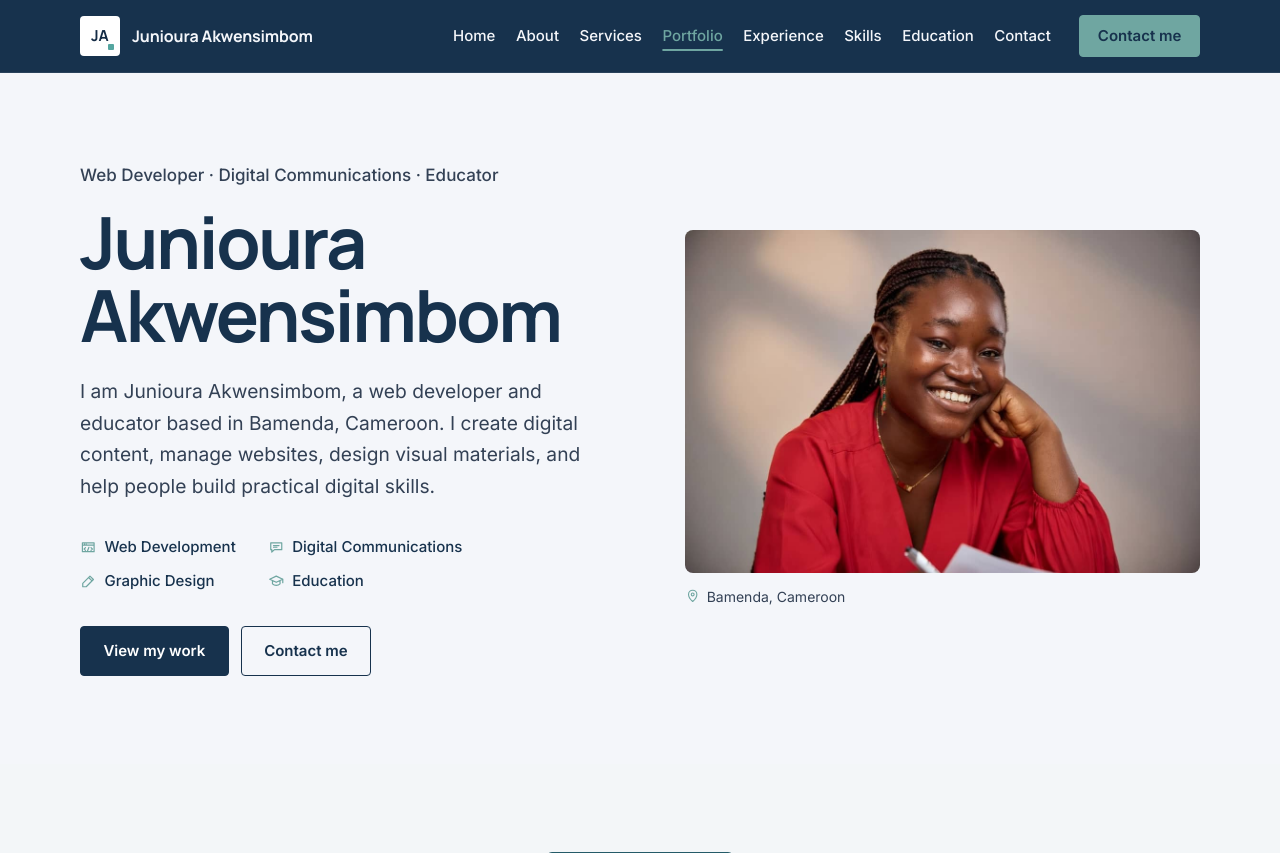
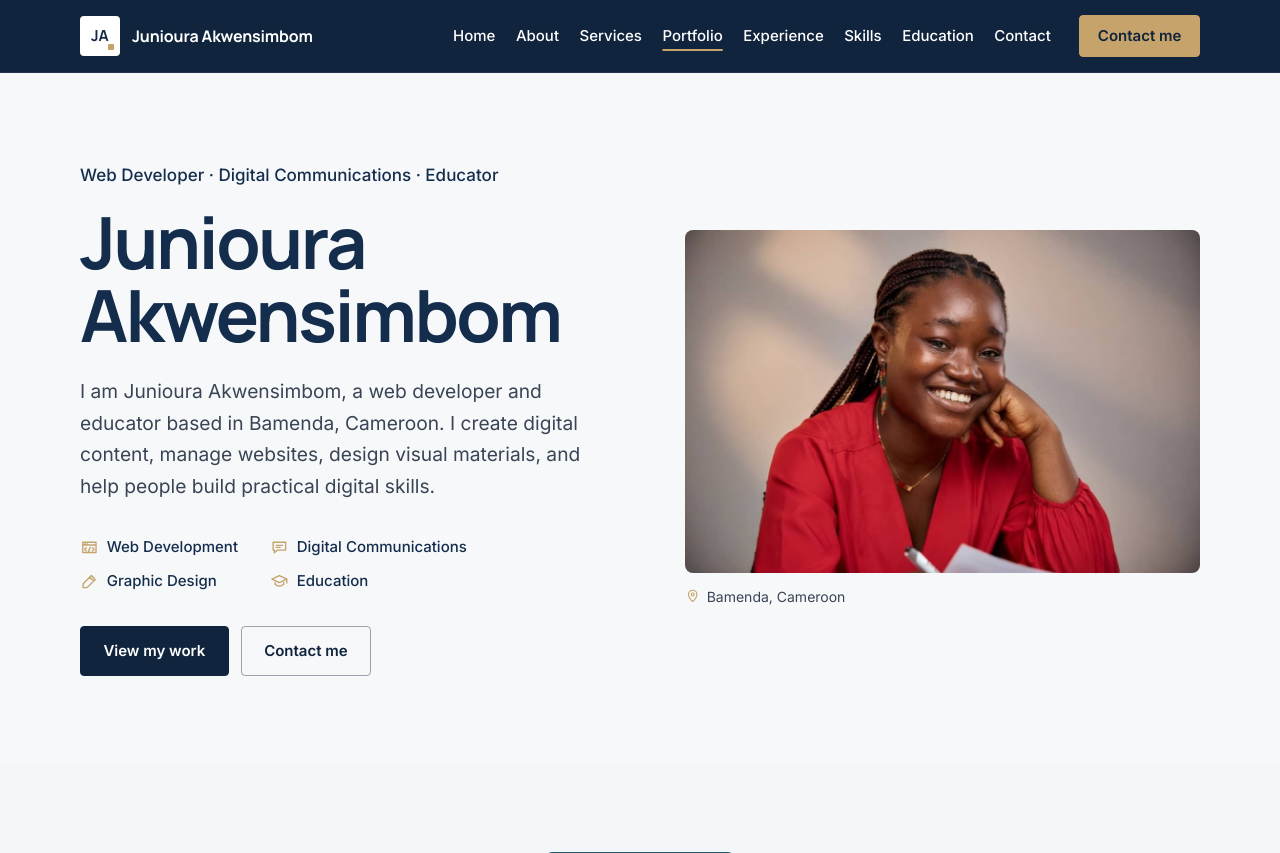
Before and after one commit to juniouraakwensimbon-coder/junioura-portfolio, a Node server app: page / in a window 1280 px wide. Shown: the top 853 px of the page. Run offline with Node 20, Linux system fonts and the light colour scheme; some libraries are stand-ins or nearby versions.

Commit message:
Navbar and hero: Midnight Navy, Soft White and Muted Gold
Co-Authored-By: Claude Opus 5.5 <noreply@anthropic.com>

```diff
--- a/public/css/style.css
+++ b/public/css/style.css
@@ -16,10 +16,12 @@
   --white: #FFFFFF;
 
   /* Navbar and home hero only */
-  --slate-blue: #17324D;
-  --soft-white: #F4F6FA;
-  --muted-teal: #6FA6A1;
-  --dark-slate: #334155;
+  --midnight: #10243D;    /* navbar background, primary buttons */
+  --soft-white: #F7F8FA;  /* hero background */
+  --deep-navy: #142D4C;   /* hero headings and labels */
+  --gold: #C5A36A;        /* small accents only */
+  --gold-dark: #B08D52;   /* gold hover (5.1:1 with midnight text) */
+  --slate: #394454;       /* hero body text */
 
   --text: #142B45;
   --muted: rgba(20, 43, 69, .74);
@@ -65,7 +67,8 @@ ul, ol { margin: 0; padding: 0; list-style: none; }
 dl, dd, figure, blockquote { margin: 0; }
 button { font: inherit; color: inherit; cursor: pointer; }
 :focus-visible { outline: 3px solid var(--teal); outline-offset: 3px; border-radius: 2px; }
-:where(.site-header, .page-hero, .about-hero, .approach, .enquiry, .contact, .site-footer) :focus-visible { outline-color: var(--soft-teal); }
+.site-header :focus-visible { outline-color: var(--gold); }
+:where(.page-hero, .about-hero, .approach, .enquiry, .contact, .site-footer) :focus-visible { outline-color: var(--soft-teal); }
 .contact .contact-form-wrap :focus-visible { outline-color: var(--teal); }
 ::selection { background: rgba(85, 166, 160, .32); color: var(--navy); }
 main:focus { outline: none; }
@@ -123,12 +126,12 @@ main:focus { outline: none; }
 .btn-ghost:hover { background: rgba(255, 255, 255, .1); border-color: var(--white); }
 .btn-outline { border-color: var(--navy); color: var(--navy); }
 .btn-outline:hover { background: var(--navy); color: var(--white); }
-.site-header .btn-primary { background: var(--muted-teal); border-color: var(--muted-teal); color: var(--slate-blue); }
-.site-header .btn-primary:hover { background: var(--soft-white); border-color: var(--soft-white); color: var(--slate-blue); }
-.hero .btn-primary { background: var(--slate-blue); border-color: var(--slate-blue); color: var(--white); }
-.hero .btn-primary:hover { background: var(--teal); border-color: var(--teal); }
-.hero .btn-ghost { background: transparent; border-color: var(--slate-blue); color: var(--slate-blue); }
-.hero .btn-ghost:hover { background: var(--slate-blue); color: var(--white); }
+.site-header .btn-primary { background: var(--gold); border-color: var(--gold); color: var(--midnight); }
+.site-header .btn-primary:hover { background: var(--gold-dark); border-color: var(--gold-dark); color: var(--midnight); }
+.hero .btn-primary { background: var(--midnight); border-color: var(--midnight); color: var(--white); }
+.hero .btn-primary:hover { background: var(--deep-navy); border-color: var(--gold); color: var(--white); }
+.hero .btn-ghost { background: transparent; border-color: rgba(16, 36, 61, .4); color: var(--midnight); }
+.hero .btn-ghost:hover { background: var(--midnight); border-color: var(--midnight); color: var(--white); }
 
 .text-link {
   display: inline-flex; align-items: center; gap: .35rem;
@@ -139,16 +142,16 @@ main:focus { outline: none; }
 .text-link:hover { color: var(--navy); }
 
 /* ---------- Navigation (collapses below 1180px) ---------- */
-.site-header { position: sticky; top: 0; z-index: 50; background: var(--slate-blue); color: var(--soft-white); border-bottom: 1px solid rgba(255, 255, 255, .08); }
+.site-header { position: sticky; top: 0; z-index: 50; background: var(--midnight); color: var(--white); border-bottom: 1px solid rgba(255, 255, 255, .08); }
 .header-inner { display: flex; align-items: center; justify-content: space-between; gap: 1rem; min-height: var(--header-h); }
 .wordmark { display: inline-flex; align-items: center; gap: .75rem; text-decoration: none; min-width: 0; }
 .wordmark-mark {
   position: relative; display: grid; place-items: center; flex: none; width: 40px; height: 40px; border-radius: 4px;
   background: var(--white); color: var(--navy); font-family: var(--head); font-weight: 800; font-size: .95rem; letter-spacing: .02em;
 }
-.wordmark-mark::after { content: ''; position: absolute; right: 6px; bottom: 6px; width: 6px; height: 6px; background: var(--soft-teal); border-radius: 1px; }
+.wordmark-mark::after { content: ''; position: absolute; right: 6px; bottom: 6px; width: 6px; height: 6px; background: var(--gold); border-radius: 1px; }
 .wordmark-text { display: flex; flex-direction: column; min-width: 0; line-height: 1.25; }
-.wordmark-name { font-family: var(--head); font-weight: 700; font-size: 1rem; letter-spacing: -.01em; white-space: nowrap; color: var(--soft-white); }
+.wordmark-name { font-family: var(--head); font-weight: 700; font-size: 1rem; letter-spacing: -.01em; white-space: nowrap; color: var(--white); }
 
 .nav-toggle { display: inline-grid; place-items: center; width: 46px; height: 46px; border: 1px solid var(--on-dark-line); border-radius: var(--r-sm); background: transparent; color: var(--white); }
 .nav-toggle .icon { width: 22px; height: 22px; }
@@ -157,11 +160,12 @@ main:focus { outline: none; }
 .nav-toggle[aria-expanded="true"] .nav-toggle-open { display: none; }
 .nav-toggle[aria-expanded="true"] .nav-toggle-close { display: block; }
 
-.site-nav { position: absolute; top: 100%; left: 0; right: 0; background: var(--slate-blue); border-top: 1px solid var(--on-dark-line); display: none; max-height: calc(100vh - var(--header-h)); overflow-y: auto; }
+.site-nav { position: absolute; top: 100%; left: 0; right: 0; background: var(--midnight); border-top: 1px solid var(--on-dark-line); display: none; max-height: calc(100vh - var(--header-h)); overflow-y: auto; }
 .js .site-nav.is-open { display: block; }
 .site-nav ul { padding: .25rem var(--gutter) 1.25rem; }
-.site-nav a:not(.btn) { display: block; padding: .8rem 0; border-bottom: 1px solid var(--on-dark-line); font-weight: 500; font-size: 1.0625rem; text-decoration: none; color: var(--soft-white); }
-.site-nav a[aria-current]:not(.btn) { color: var(--muted-teal); }
+.site-nav a:not(.btn) { display: block; padding: .8rem 0; border-bottom: 1px solid var(--on-dark-line); font-weight: 500; font-size: 1.0625rem; text-decoration: none; color: var(--white); transition: color .2s ease; }
+.site-nav a:not(.btn):hover { color: var(--gold); }
+.site-nav a[aria-current]:not(.btn) { color: var(--white); text-decoration: underline; text-decoration-color: var(--gold); text-decoration-thickness: 2px; text-underline-offset: 8px; }
 .site-nav .nav-cta-item { padding-top: 1rem; }
 .site-nav .btn { width: 100%; }
 html:not(.js) .site-nav { position: static; display: block; }
@@ -173,31 +177,31 @@ html:not(.js) .header-inner { flex-wrap: wrap; }
   .site-nav, .js .site-nav { position: static; display: block; background: none; border: 0; max-height: none; overflow: visible; }
   .site-nav ul { display: flex; align-items: center; gap: clamp(1rem, 1.6vw, 1.6rem); padding: 0; }
   .site-nav a:not(.btn) {
-    padding: .4rem 0; border: 0; font-size: .9375rem; color: var(--soft-white);
+    padding: .4rem 0; border: 0; font-size: .9375rem; color: var(--white);
     text-decoration: underline; text-decoration-color: transparent; text-decoration-thickness: 2px; text-underline-offset: 8px;
     transition: color .15s ease, text-decoration-color .15s ease;
   }
-  .site-nav a:not(.btn):hover { color: var(--white); }
-  .site-nav a[aria-current]:not(.btn) { color: var(--muted-teal); text-decoration-color: var(--muted-teal); }
+  .site-nav a:not(.btn):hover { color: var(--gold); }
+  .site-nav a[aria-current]:not(.btn) { color: var(--white); text-decoration-color: var(--gold); }
   .site-nav .nav-cta-item { padding: 0 0 0 .5rem; }
   .site-nav .btn { width: auto; }
 }
 
 /* ---------- Home hero (navy) ---------- */
-.hero { background: var(--soft-white); color: var(--dark-slate); padding-block: clamp(3rem, 7vw, 5.5rem); }
+.hero { background: var(--soft-white); color: var(--slate); padding-block: clamp(3rem, 7vw, 5.5rem); }
 .hero-grid { display: grid; gap: clamp(2.5rem, 5vw, 4rem); align-items: center; }
 @media (min-width: 960px) { .hero-grid { grid-template-columns: 1.05fr 1fr; } }
-.hero-kicker { font-weight: 500; color: var(--dark-slate); margin-bottom: var(--s3); }
-.hero-title { font-size: var(--fs-hero); letter-spacing: -.035em; line-height: 1.02; color: var(--slate-blue); margin-bottom: var(--s4); }
-.hero-intro { font-size: clamp(1.0625rem, 1rem + .25vw, 1.2rem); line-height: 1.65; color: var(--dark-slate); max-width: 54ch; margin-bottom: var(--s5); }
+.hero-kicker { font-weight: 500; color: var(--deep-navy); margin-bottom: var(--s3); }
+.hero-title { font-size: var(--fs-hero); letter-spacing: -.035em; line-height: 1.02; color: var(--deep-navy); margin-bottom: var(--s4); }
+.hero-intro { font-size: clamp(1.0625rem, 1rem + .25vw, 1.2rem); line-height: 1.65; color: var(--slate); max-width: 54ch; margin-bottom: var(--s5); }
 .hero-areas { display: grid; grid-template-columns: repeat(2, minmax(0, max-content)); gap: .6rem clamp(1rem, 3vw, 2rem); margin-bottom: var(--s5); }
 @media (max-width: 380px) { .hero-areas { grid-template-columns: 1fr; } }
-.hero-areas li { display: inline-flex; align-items: center; gap: .5rem; font-size: var(--fs-small); font-weight: 500; color: var(--slate-blue); }
-.hero-areas .icon { color: var(--muted-teal); }
+.hero-areas li { display: inline-flex; align-items: center; gap: .5rem; font-size: var(--fs-small); font-weight: 500; color: var(--deep-navy); }
+.hero-areas .icon { color: var(--gold); width: 1.25em; height: 1.25em; }
 .hero-actions { display: flex; flex-wrap: wrap; gap: .75rem; }
 .hero-figure img { width: 100%; border-radius: var(--r); }
-.hero-figure figcaption { display: flex; align-items: center; gap: .4rem; margin-top: .75rem; font-size: var(--fs-xs); color: var(--dark-slate); }
-.hero-figure figcaption .icon { color: var(--muted-teal); }
+.hero-figure figcaption { display: flex; align-items: center; gap: .4rem; margin-top: .75rem; font-size: var(--fs-xs); color: var(--slate); }
+.hero-figure figcaption .icon { color: var(--gold); }
 
 /* ---------- Pathway cards ---------- */
 .pathways { background: var(--cool); }
```
